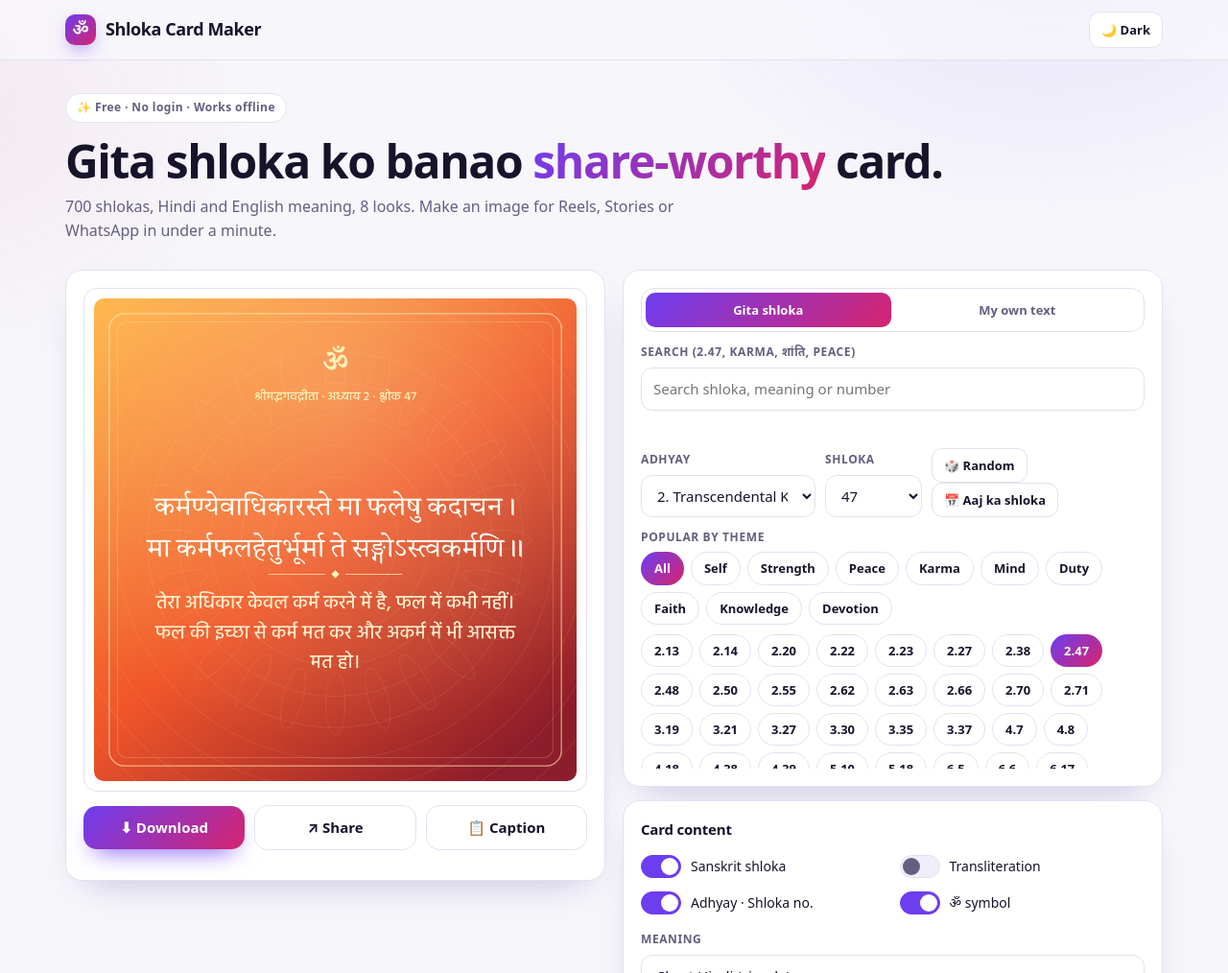
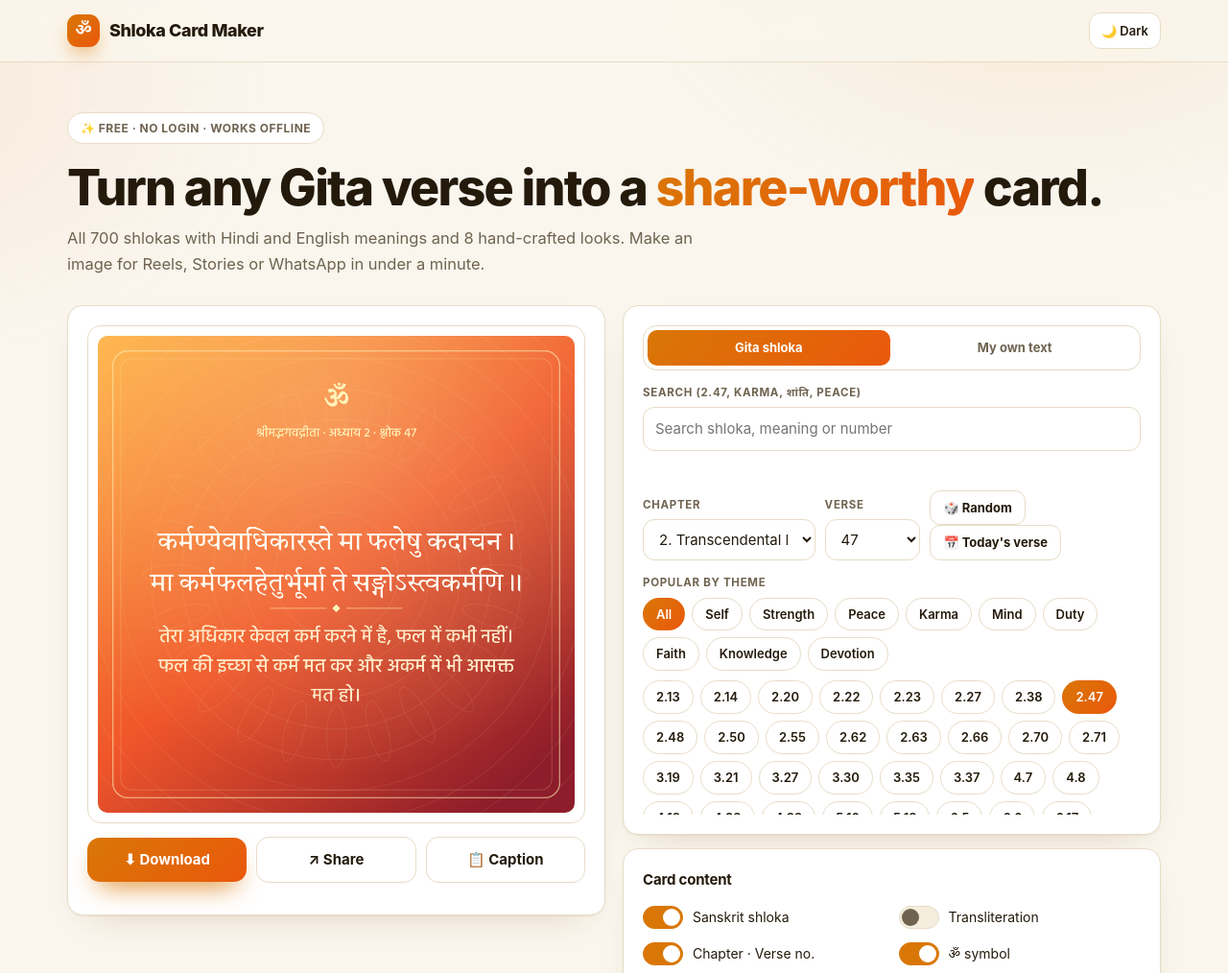
Before and after one commit to AKASH991833/gita-shloka-card-maker, a plain HTML site: page index.html in a window 1280 px wide. Shown: the top 1014 px of the page at 96% size. Drawn offline with Linux system fonts and the light colour scheme.

Commit message:
Upgrade design system and switch UI copy to English

```diff
--- a/app.js
+++ b/app.js
@@ -42,7 +42,7 @@ function build(c,W,H,sc){
     if(S.oSa){var vl=verseLines(v),fs=Math.round(60*fo.k*sc*big),fit=false;for(var q=1;q>=.78;q-=.04){var f2=Math.round(60*fo.k*sc*big*q);c.font=fo.w+' '+f2+'px '+fo.f;if(vl.every(function(l){return c.measureText(l).width<=maxW})){fs=f2;fit=true;break}}if(!fit)fs=Math.round(60*fo.k*sc*big*.92);c.font=fo.w+' '+fs+'px '+fo.f;var ls=[];vl.forEach(function(l){wrap(c,l,maxW).forEach(function(x){ls.push(x)})});add('sa',c.font,fs,fo.lh,th.ink,ls,Math.round(34*sc))}
     if(S.oTr){var ts=Math.round(27*sc*big);c.font='500 '+ts+'px '+BODY;var tl=[];v.tr.forEach(function(l){wrap(c,l,maxW).forEach(function(x){tl.push(x)})});add('tr',c.font,ts,1.5,th.sub,tl,Math.round(30*sc))}
   }else{
-    var cs=Math.round(62*fo.k*sc*big);c.font=fo.w+' '+cs+'px '+fo.f;var cl=[];(S.custom||'Apni line yahan likho').split('\n').forEach(function(l){wrap(c,l,maxW).forEach(function(x){cl.push(x)})});add('sa',c.font,cs,fo.lh,th.ink,cl,Math.round(34*sc))}
+    var cs=Math.round(62*fo.k*sc*big);c.font=fo.w+' '+cs+'px '+fo.f;var cl=[];(S.custom||'Write your own line here').split('\n').forEach(function(l){wrap(c,l,maxW).forEach(function(x){cl.push(x)})});add('sa',c.font,cs,fo.lh,th.ink,cl,Math.round(34*sc))}
   var m=S.mean.trim();
   if(m&&S.kind!=='none'||S.mode==='custom'&&m){var ms=Math.round(34*sc*big);c.font='500 '+ms+'px '+BODY;var ml=wrap(c,m,maxW-40);add('mean',c.font,ms,1.55,th.sub,ml,0)}
   return blocks}
--- a/base.css
+++ b/base.css
@@ -1,46 +1,48 @@
-:root{--bg:#0a0a12;--bg2:#12121e;--card:rgba(255,255,255,.055);--card2:rgba(255,255,255,.09);--line:rgba(255,255,255,.12);--ink:#f5f4ff;--muted:#a9a8c4;--a1:#8b5cf6;--a2:#ec4899;--a3:#f59e0b;--grad:linear-gradient(135deg,var(--a1),var(--a2));--ok:#34d399;--warn:#fbbf24;--bad:#fb7185;--shadow:0 20px 50px -20px rgba(0,0,0,.6);--r:18px;color-scheme:dark}
-html[data-theme=light]{--bg:#f7f7fb;--bg2:#ffffff;--card:#ffffff;--card2:#f0eefb;--line:#e3e1f0;--ink:#16132b;--muted:#625f80;--a1:#6d3df0;--a2:#d6246e;--a3:#b45309;--ok:#047857;--warn:#a16207;--bad:#be123c;--shadow:0 18px 40px -22px rgba(60,40,140,.35);color-scheme:light}
+:root{--bg:#0f0c07;--bg2:#1a1408;--card:rgba(255,255,255,.045);--card2:rgba(255,255,255,.09);--line:rgba(255,255,255,.11);--ink:#faf6ee;--muted:#b3a893;--a1:#f59e0b;--a2:#f97316;--a3:#fbbf24;--glow1:rgba(245,158,11,.20);--glow2:rgba(249,115,22,.12);--ring:rgba(245,158,11,.25);--grad:linear-gradient(135deg,var(--a1),var(--a2));--ok:#34d399;--warn:#fbbf24;--bad:#fb7185;--shadow:0 1px 2px rgba(0,0,0,.4),0 18px 44px -20px rgba(0,0,0,.6);--r:16px;color-scheme:dark}
+html[data-theme=light]{--bg:#faf6ee;--bg2:#fff;--card:#fff;--card2:#f4edde;--line:#e7dcc6;--ink:#241a0b;--muted:#6f6350;--a1:#d97706;--a2:#ea580c;--a3:#b45309;--glow1:rgba(217,119,6,.10);--glow2:rgba(234,88,12,.07);--ring:rgba(217,119,6,.22);--ok:#047857;--warn:#a16207;--bad:#be123c;--shadow:0 1px 2px rgba(90,60,10,.07),0 16px 36px -22px rgba(140,90,20,.3);color-scheme:light}
 *{box-sizing:border-box;-webkit-tap-highlight-color:transparent}
 html{scroll-behavior:smooth}
-body{margin:0;background:var(--bg);color:var(--ink);font:15px/1.55 system-ui,-apple-system,"Segoe UI",Roboto,"Noto Sans","Noto Sans Devanagari",sans-serif;min-height:100vh;overflow-x:hidden}
-body::before{content:"";position:fixed;inset:0;z-index:-1;background:radial-gradient(600px 400px at 85% -5%,rgba(139,92,246,.22),transparent 70%),radial-gradient(500px 380px at -5% 15%,rgba(236,72,153,.14),transparent 70%)}
-html[data-theme=light] body::before{background:radial-gradient(600px 400px at 85% -5%,rgba(109,61,240,.10),transparent 70%),radial-gradient(500px 380px at -5% 15%,rgba(214,36,110,.07),transparent 70%)}
+body{margin:0;background:var(--bg);color:var(--ink);font:15px/1.6 "Inter",system-ui,-apple-system,"Segoe UI",Roboto,"Noto Sans","Noto Sans Devanagari",sans-serif;min-height:100vh;overflow-x:hidden;-webkit-font-smoothing:antialiased;text-rendering:optimizeLegibility}
+body::before{content:"";position:fixed;inset:0;z-index:-1;background:radial-gradient(640px 420px at 85% -8%,var(--glow1),transparent 70%),radial-gradient(520px 400px at -6% 12%,var(--glow2),transparent 70%)}
+::selection{background:var(--a1);color:var(--selink,#fff)}
 button,input,select,textarea{font:inherit;color:inherit}
 button{cursor:pointer}
 a{color:var(--a1)}
 :focus-visible{outline:3px solid var(--a1);outline-offset:2px;border-radius:8px}
-.wrap{max-width:1180px;margin:0 auto;padding:0 18px}
-header.top{position:sticky;top:0;z-index:20;backdrop-filter:blur(14px);-webkit-backdrop-filter:blur(14px);background:color-mix(in srgb,var(--bg) 75%,transparent);border-bottom:1px solid var(--line)}
-header.top .wrap{display:flex;align-items:center;justify-content:space-between;gap:12px;height:62px}
+.wrap{max-width:1180px;margin:0 auto;padding:0 20px}
+header.top{position:sticky;top:0;z-index:20;backdrop-filter:blur(16px) saturate(1.4);-webkit-backdrop-filter:blur(16px) saturate(1.4);background:color-mix(in srgb,var(--bg) 78%,transparent);border-bottom:1px solid var(--line)}
+header.top .wrap{display:flex;align-items:center;justify-content:space-between;gap:12px;height:64px}
 .brand{display:flex;align-items:center;gap:10px;font-weight:800;letter-spacing:-.4px;font-size:18px;text-decoration:none;color:var(--ink)}
-.logo{width:32px;height:32px;border-radius:10px;background:var(--grad);display:grid;place-items:center;color:#fff;font-size:17px;box-shadow:0 8px 20px -8px var(--a1)}
+.logo{width:34px;height:34px;border-radius:11px;background:var(--grad);display:grid;place-items:center;color:#fff;font-size:17px;box-shadow:0 10px 22px -8px var(--a1)}
 .hd-actions{display:flex;gap:8px;align-items:center}
-.iconbtn{border:1px solid var(--line);background:var(--card);border-radius:12px;height:38px;min-width:38px;padding:0 12px;display:inline-flex;align-items:center;justify-content:center;gap:6px;font-size:13px;font-weight:600}
-.iconbtn:hover{background:var(--card2)}
-.hero{padding:34px 0 10px}
-.hero h1{font-size:clamp(28px,5.2vw,48px);line-height:1.08;letter-spacing:-1.4px;margin:0 0 10px;font-weight:800}
+.iconbtn{border:1px solid var(--line);background:var(--card);border-radius:12px;height:38px;min-width:38px;padding:0 12px;display:inline-flex;align-items:center;justify-content:center;gap:6px;font-size:13px;font-weight:600;transition:background .18s,transform .15s,border-color .18s}
+.iconbtn:hover{background:var(--card2);transform:translateY(-1px)}
+.iconbtn:active{transform:translateY(0)}
+.hero{padding:52px 0 12px}
+.hero h1{font-size:clamp(30px,5.4vw,52px);line-height:1.06;letter-spacing:-1.8px;margin:0 0 12px;font-weight:800}
 .hero h1 em{font-style:normal;background:var(--grad);-webkit-background-clip:text;background-clip:text;color:transparent}
-.hero p{color:var(--muted);max-width:640px;margin:0;font-size:16px}
-.badge{display:inline-flex;gap:6px;align-items:center;font-size:12px;font-weight:700;letter-spacing:.4px;padding:5px 11px;border-radius:99px;border:1px solid var(--line);background:var(--card);color:var(--muted);margin-bottom:14px}
-.card{background:var(--card);border:1px solid var(--line);border-radius:var(--r);padding:18px;box-shadow:var(--shadow)}
+.hero p{color:var(--muted);max-width:660px;margin:0;font-size:16.5px}
+.badge{display:inline-flex;gap:7px;align-items:center;font-size:12px;font-weight:700;letter-spacing:.5px;text-transform:uppercase;padding:6px 13px;border-radius:99px;border:1px solid var(--line);background:var(--card);color:var(--muted);margin-bottom:18px}
+.card{background:var(--card);border:1px solid var(--line);border-radius:var(--r);padding:20px;box-shadow:var(--shadow)}
 .card h2,.card h3{margin:0 0 10px;font-size:15px;letter-spacing:-.2px}
-label.lb{display:block;font-size:12px;font-weight:700;color:var(--muted);text-transform:uppercase;letter-spacing:.6px;margin:12px 0 6px}
-input[type=text],input[type=search],input[type=number],input[type=date],select,textarea{width:100%;background:var(--bg2);border:1px solid var(--line);border-radius:12px;padding:10px 12px;min-height:42px}
+label.lb{display:block;font-size:11.5px;font-weight:700;color:var(--muted);text-transform:uppercase;letter-spacing:.7px;margin:14px 0 6px}
+input[type=text],input[type=search],input[type=number],input[type=date],select,textarea{width:100%;background:var(--bg2);border:1px solid var(--line);border-radius:12px;padding:10px 12px;min-height:42px;transition:border-color .18s,box-shadow .18s}
+input[type=text]:focus,input[type=search]:focus,input[type=number]:focus,input[type=date]:focus,select:focus,textarea:focus{border-color:var(--a1);box-shadow:0 0 0 3px var(--ring,rgba(99,102,241,.18));outline:none}
 textarea{resize:vertical;line-height:1.5}
-.btn{border:0;border-radius:14px;padding:11px 18px;font-weight:700;background:var(--grad);color:#fff;box-shadow:0 12px 26px -12px var(--a1);display:inline-flex;align-items:center;justify-content:center;gap:8px;min-height:44px;text-decoration:none}
-.btn:hover{filter:brightness(1.08)}
-.btn:active{transform:translateY(1px)}
+.btn{border:0;border-radius:13px;padding:11px 20px;font-weight:700;background:var(--grad);color:#fff;box-shadow:0 14px 28px -12px var(--a1);display:inline-flex;align-items:center;justify-content:center;gap:8px;min-height:44px;text-decoration:none;transition:transform .15s,box-shadow .2s,filter .2s}
+.btn:hover{filter:brightness(1.07);transform:translateY(-1px);box-shadow:0 18px 34px -12px var(--a1)}
+.btn:active{transform:translateY(0)}
 .btn.ghost{background:var(--card);color:var(--ink);border:1px solid var(--line);box-shadow:none}
-.btn.ghost:hover{background:var(--card2)}
-.btn.sm{min-height:36px;padding:7px 12px;font-size:13px;border-radius:11px}
-.btn[disabled]{opacity:.5;cursor:not-allowed}
+.btn.ghost:hover{background:var(--card2);box-shadow:none}
+.btn.sm{min-height:36px;padding:7px 13px;font-size:13px;border-radius:11px}
+.btn[disabled]{opacity:.5;cursor:not-allowed;transform:none}
 .row{display:flex;gap:10px;flex-wrap:wrap;align-items:center}
 .chips{display:flex;flex-wrap:wrap;gap:7px}
-.chip{border:1px solid var(--line);background:var(--card);border-radius:99px;padding:6px 13px;font-size:13px;font-weight:600}
-.chip:hover{background:var(--card2)}
+.chip{border:1px solid var(--line);background:var(--card);border-radius:99px;padding:6px 13px;font-size:13px;font-weight:600;transition:background .18s,border-color .18s,transform .15s}
+.chip:hover{background:var(--card2);transform:translateY(-1px)}
 .chip.on{background:var(--grad);color:#fff;border-color:transparent}
 .tabs{display:flex;gap:4px;padding:4px;background:var(--bg2);border:1px solid var(--line);border-radius:14px;overflow-x:auto}
-.tabs button{flex:1;border:0;background:transparent;border-radius:10px;padding:8px 12px;font-weight:700;font-size:13px;white-space:nowrap;color:var(--muted)}
+.tabs button{flex:1;border:0;background:transparent;border-radius:10px;padding:8px 12px;font-weight:700;font-size:13px;white-space:nowrap;color:var(--muted);transition:background .18s,color .18s}
 .tabs button[aria-selected=true]{background:var(--grad);color:#fff}
 .sw{display:flex;gap:10px;align-items:center;font-size:14px;cursor:pointer;user-select:none;min-height:34px}
 .sw input{appearance:none;width:42px;height:24px;border-radius:99px;background:var(--card2);border:1px solid var(--line);position:relative;margin:0;flex:none;cursor:pointer;transition:.2s}
@@ -51,8 +53,15 @@ textarea{resize:vertical;line-height:1.5}
 .small{font-size:12.5px}
 .toast{position:fixed;left:50%;bottom:22px;transform:translateX(-50%) translateY(30px);opacity:0;background:var(--ink);color:var(--bg);padding:11px 18px;border-radius:14px;font-weight:700;font-size:14px;transition:.25s;z-index:60;pointer-events:none;max-width:90vw;text-align:center}
 .toast.show{opacity:1;transform:translateX(-50%) translateY(0)}
-footer.foot{border-top:1px solid var(--line);margin-top:48px;padding:22px 0 40px;color:var(--muted);font-size:13px}
+footer.foot{border-top:1px solid var(--line);margin-top:56px;padding:24px 0 44px;color:var(--muted);font-size:13px}
 footer.foot .wrap{display:flex;flex-wrap:wrap;gap:8px 20px;justify-content:space-between}
 .sr{position:absolute;width:1px;height:1px;overflow:hidden;clip:rect(0 0 0 0)}
-@media (max-width:640px){.wrap{padding:0 14px}.hero{padding-top:22px}.card{padding:14px}}
-@media (prefers-reduced-motion:reduce){*{transition:none!important;scroll-behavior:auto!important}}
+@media (prefers-reduced-motion:no-preference){
+@keyframes rise{from{opacity:0;transform:translateY(14px)}to{opacity:1;transform:none}}
+main.wrap>*,#out>*{animation:rise .5s cubic-bezier(.2,.7,.3,1) both}
+main.wrap>*:nth-child(2){animation-delay:.06s}
+main.wrap>*:nth-child(3){animation-delay:.12s}
+main.wrap>*:nth-child(4){animation-delay:.18s}
+}
+@media (max-width:640px){.wrap{padding:0 14px}.hero{padding-top:34px}.card{padding:15px}}
+@media (prefers-reduced-motion:reduce){*{transition:none!important;animation:none!important;scroll-behavior:auto!important}}
--- a/index.html
+++ b/index.html
@@ -5,7 +5,7 @@
 <meta name="viewport" content="width=device-width,initial-scale=1,viewport-fit=cover">
 <title>Gita Shloka Card Maker - make shareable shloka images</title>
 <meta name="description" content="Free Gita Shloka Card Maker. Pick any of the 700 Bhagavad Gita shlokas, add Hindi or English meaning, and download a clean image for Reels, Stories and posts.">
-<meta name="theme-color" content="#0a0a12">
+<meta name="theme-color" content="#0f0c07">
 <meta http-equiv="Content-Security-Policy" content="default-src 'none'; script-src 'self'; style-src 'self'; img-src 'self' data: blob:; font-src 'self'; connect-src 'self'; manifest-src 'self'; worker-src 'self'; base-uri 'none'; form-action 'none'; object-src 'none'">
 <meta name="referrer" content="no-referrer">
 <link rel="manifest" href="manifest.webmanifest">
@@ -24,8 +24,8 @@
 <main class="wrap">
   <section class="hero">
     <span class="badge">✨ Free · No login · Works offline</span>
-    <h1>Gita shloka ko banao <em>share-worthy</em> card.</h1>
-    <p>700 shlokas, Hindi and English meaning, 8 looks. Make an image for Reels, Stories or WhatsApp in under a minute.</p>
+    <h1>Turn any Gita verse into a <em>share-worthy</em> card.</h1>
+    <p>All 700 shlokas with Hindi and English meanings and 8 hand-crafted looks. Make an image for Reels, Stories or WhatsApp in under a minute.</p>
   </section>
 
   <div class="layout">
@@ -50,9 +50,9 @@
           <label class="lb" for="q">Search (2.47, karma, शांति, peace)</label>
           <input type="search" id="q" placeholder="Search shloka, meaning or number" autocomplete="off" maxlength="80">
           <div class="row pick">
-            <div><label class="lb" for="chsel">Adhyay</label><select id="chsel"></select></div>
-            <div><label class="lb" for="vsel">Shloka</label><select id="vsel"></select></div>
-            <div class="grow"><label class="lb">&nbsp;</label><button class="btn ghost sm" id="rand" type="button">🎲 Random</button> <button class="btn ghost sm" id="today" type="button">📅 Aaj ka shloka</button></div>
+            <div><label class="lb" for="chsel">Chapter</label><select id="chsel"></select></div>
+            <div><label class="lb" for="vsel">Verse</label><select id="vsel"></select></div>
+            <div class="grow"><label class="lb">&nbsp;</label><button class="btn ghost sm" id="rand" type="button">🎲 Random</button> <button class="btn ghost sm" id="today" type="button">📅 Today's verse</button></div>
           </div>
           <div id="results" class="results" hidden></div>
           <label class="lb">Popular by theme</label>
@@ -61,8 +61,8 @@
         </div>
 
         <div id="paneCustom" hidden>
-          <label class="lb" for="ctext">Main line (Sanskrit/Hindi/English)</label>
-          <textarea id="ctext" rows="3" maxlength="400" placeholder="Apni line likho..."></textarea>
+          <label class="lb" for="ctext">Main line (Sanskrit, Hindi or English)</label>
+          <textarea id="ctext" rows="3" maxlength="400" placeholder="Write your own line..."></textarea>
           <label class="lb" for="cref">Title / source (optional)</label>
           <input type="text" id="cref" maxlength="60" placeholder="e.g. Motivation, Gita Saar">
         </div>
@@ -73,7 +73,7 @@
         <div class="grid2">
           <label class="sw"><input type="checkbox" id="oSa" checked> Sanskrit shloka</label>
           <label class="sw"><input type="checkbox" id="oTr"> Transliteration</label>
-          <label class="sw"><input type="checkbox" id="oRef" checked> Adhyay · Shloka no.</label>
+          <label class="sw"><input type="checkbox" id="oRef" checked> Chapter · Verse no.</label>
           <label class="sw"><input type="checkbox" id="oOm" checked> ॐ symbol</label>
         </div>
         <label class="lb" for="mean">Meaning</label>
@@ -107,7 +107,7 @@
   <section class="card tips">
     <h2>How to use</h2>
     <ol class="muted">
-      <li>Pick a shloka (search, or choose Adhyay and Shloka number).</li>
+      <li>Pick a verse (search, or choose a chapter and verse number).</li>
       <li>Choose meaning style, edit the text if you want, pick a theme and size.</li>
       <li>Tap <b>Download image</b>. Post it, or use <b>Share</b> on phone to send it straight to Instagram or WhatsApp.</li>
     </ol>
```
Also changed, not shown: 1 other file.
